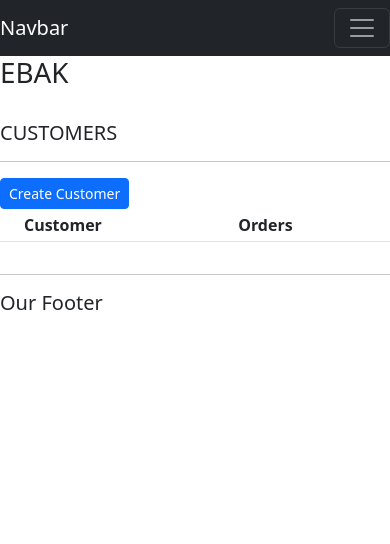
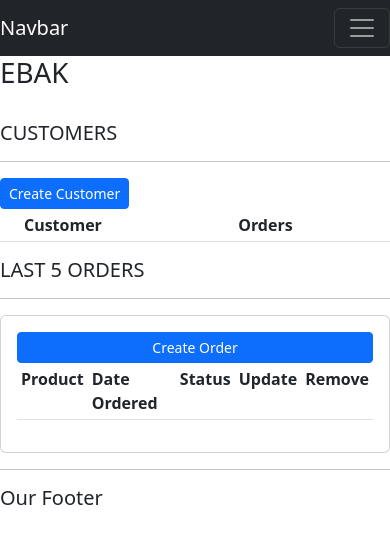
Before and after one commit to mrkamot1979/crm1, a Django app: template accounts/templates/accounts/dashboard.html in a window 390 px wide. Shown: the top 544 px of the page. Run offline with Django 4.2, Linux system fonts and the light colour scheme; the template is opened without the code that fills it, so the values that code supplies are empty; some libraries are stand-ins or nearby versions.

Commit message:
added a table

```diff
--- a/accounts/templates/accounts/dashboard.html
+++ b/accounts/templates/accounts/dashboard.html
@@ -15,20 +15,27 @@
                 <th>Customer</th>
                 <th>Orders</th>
             </tr>
-
-
         </table>
-
-
-
     </div>
 
+    <div class="col-md-7">
+        <h5>LAST 5 ORDERS</h5>
+        <hr>
+        <div class="card card-body">
+            <a class="btn btn-primary  btn-sm btn-block" href="">Create Order</a>
 
+            <table class="table table-sm">
+                <tr>
+                    <th>Product</th>
+                    <th>Date Ordered</th>
+                    <th>Status</th>
+                    <th>Update</th>
+                    <th>Remove</th>
+                </tr>
 
-
-
-
-
+            </table>
+        </div>
+    </div>
 </div>
 
 
```
